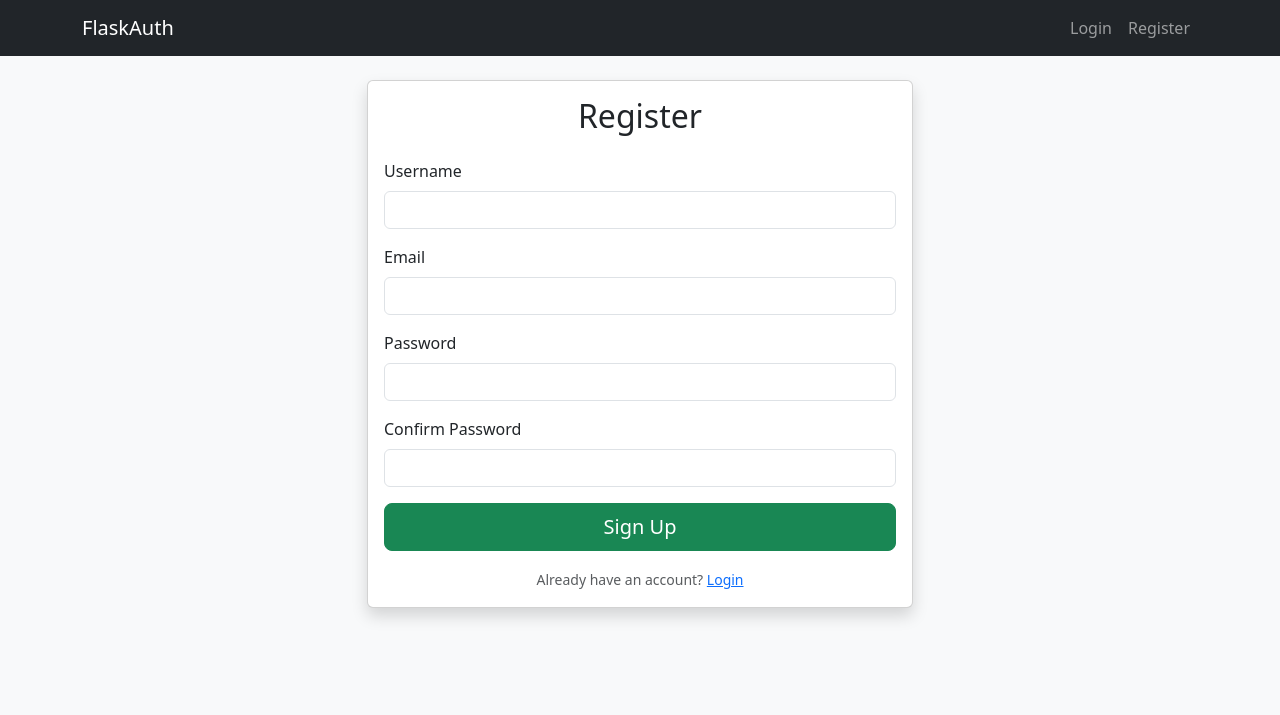
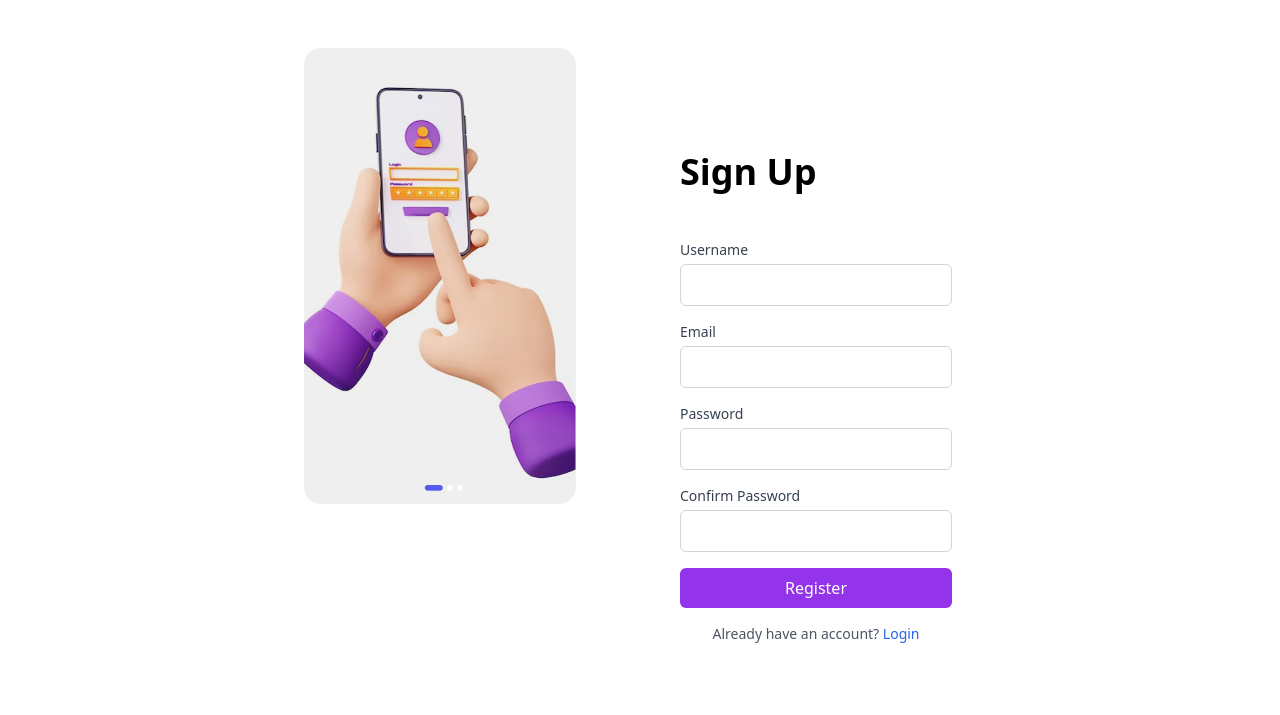
Before and after one commit to rosnMagar/HandyGrady, a Flask app: page /register in a window 1280 px wide. Shown: the top 715 px of the page. Run offline with Flask 3, Linux system fonts and the light colour scheme; some libraries are stand-ins or nearby versions.

Commit message:
Added Authentication System and Simple Dashboard

```diff
--- a/app/routes.py
+++ b/app/routes.py
@@ -1,8 +1,9 @@
-from flask import render_template, url_for, flash, redirect
-from flask_login import login_user, logout_user, login_required, current_user
 from . import bcrypt, db
 from .models import User
 from .forms import RegistrationForm, LoginForm
+
+from flask import redirect, url_for, request, flash, render_template
+from flask_login import current_user, login_user, login_required, logout_user
 
 def init_routes(app):
     @app.route("/")
@@ -24,24 +25,59 @@ def init_routes(app):
             return redirect(url_for('login'))
         return render_template('register.html', title='Register', form=form)
 
+
     @app.route("/login", methods=['GET', 'POST'])
     def login():
+        # Redirect authenticated users immediately
         if current_user.is_authenticated:
-            return redirect(url_for('home'))
+            return redirect(url_for('dashboard'))
+
         form = LoginForm()
+
         if form.validate_on_submit():
             user = User.query.filter_by(email=form.email.data).first()
+
+            # Debugging checks
+            print(f"User exists: {bool(user)}")
+            if user:
+                print(f"Password match: {bcrypt.check_password_hash(user.password, form.password.data)}")
+
             if user and bcrypt.check_password_hash(user.password, form.password.data):
-                login_user(user, remember=form.remember.data)
-                return redirect(url_for('dashboard'))
+                login_user(user)
+                next_page = request.args.get('next')
+
+                # Force URL validation for 'next' parameter
+                if not next_page or url_parse(next_page).netloc != '':
+                    next_page = url_for('dashboard')
+
+                print(f"Redirecting to: {next_page}")
+                return redirect(next_page)
             else:
                 flash('Login Unsuccessful. Please check email and password', 'danger')
+
+        # Print form errors if validation fails
+        if form.errors:
+            print(f"Form errors: {form.errors}")
+
         return render_template('login.html', title='Login', form=form)
 
-    @app.route("/dashboard")
+    @app.route('/dashboard')
+    @login_required  # Ensure this decorator is present
+    def dashboard():
+        print(f"User {current_user.email} accessed dashboard")  # Debug print
+        return render_template('dashboard.html', title='Dashboard')
+
+    @app.route('/homework')
     @login_required
-    def dashboard():
-        return render_template('dashboard.html', title='Dashboard')
+    def homework():
+        print(f"User {current_user.username} accessed homework")
+        return render_template("homework.html", title="Homework")
+
+    @app.route('/chats')
+    @login_required
+    def chat():
+        print(f"User {current_user.username} accessed chat")
+        return render_template("chat.html", title="Chat")
 
     @app.route("/logout")
     def logout():
--- a/app/templates/base.html
+++ b/app/templates/base.html
@@ -3,37 +3,40 @@
 <head>
     <meta charset="UTF-8">
     <meta name="viewport" content="width=device-width, initial-scale=1.0">
-    <title>{% block title %}Flask Auth App{% endblock %}</title>
-    <link href="https://cdn.jsdelivr.net/npm/bootstrap@5.3.0/dist/css/bootstrap.min.css" rel="stylesheet">
+    <title>{% block title %}HandyGrady{% endblock %}</title>
+    <script src="https://cdn.tailwindcss.com"></script>
 </head>
-<body class="bg-light">
-    <nav class="navbar navbar-expand-lg navbar-dark bg-dark">
-        <div class="container">
-            <a class="navbar-brand" href="{{ url_for('home') }}">FlaskAuth</a>
-            <button class="navbar-toggler" type="button" data-bs-toggle="collapse" data-bs-target="#navbarNav">
-                <span class="navbar-toggler-icon"></span>
-            </button>
-            <div class="collapse navbar-collapse" id="navbarNav">
-                <div class="navbar-nav ms-auto">
+<body class="bg-gray-50">
+    <nav class="bg-white text-gray-800 sticky top-0 z-10">
+        <div class="max-w-7xl mx-auto px-4 sm:px-6 lg:px-8">
+            <div class="flex justify-between h-16">
+                <div class="flex items-center">
+                    <a href="{{ url_for('home') }}" class="text-xl font-bold">
+                        <img src="{{ url_for('static', filename='icons/HG_icon.png')}}" alt="base"/>
+                    </a>
+                </div>
+                <div class="hidden sm:ml-6 sm:flex sm:items-center space-x-4">
                     {% if current_user.is_authenticated %}
-                        <a class="nav-link" href="{{ url_for('dashboard') }}">Dashboard</a>
-                        <a class="nav-link" href="{{ url_for('logout') }}">Logout</a>
+                        <span class="px-3 py-2 rounded-md text-sm font-medium">{{ current_user.username }}</span>
+                        <a href="{{ url_for('logout') }}" class="px-3 py-2 rounded-md text-sm font-medium">
+                            <img src="{{url_for('static', filename='icons/HG_logout.png')}}" alt="logout"/>
+                        </a>
                     {% else %}
-                        <a class="nav-link" href="{{ url_for('login') }}">Login</a>
-                        <a class="nav-link" href="{{ url_for('register') }}">Register</a>
+                        <a href="{{ url_for('login') }}" class="px-3 py-2 rounded-md text-sm font-medium hover:bg-gray-700">Login</a>
+                        <a href="{{ url_for('register') }}" class="px-3 py-2 rounded-md text-sm font-medium hover:bg-gray-700">Register</a>
                     {% endif %}
                 </div>
             </div>
         </div>
     </nav>
 
-    <div class="container mt-4">
+    <div class="max-w-7xl mx-auto px-4 sm:px-6 lg:px-8 py-8">
         {% with messages = get_flashed_messages(with_categories=true) %}
             {% if messages %}
                 {% for category, message in messages %}
-                    <div class="alert alert-{{ category }} alert-dismissible fade show" role="alert">
+                    <div class="mb-4 p-4 rounded-md {% if category == 'success' %}bg-green-100 text-green-800{% else %}bg-red-100 text-red-800{% endif %}">
                         {{ message }}
-                        <button type="button" class="btn-close" data-bs-dismiss="alert"></button>
+                        <button class="float-right" onclick="this.parentElement.remove()">×</button>
                     </div>
                 {% endfor %}
             {% endif %}
@@ -41,7 +44,5 @@
 
         {% block content %}{% endblock %}
     </div>
-
-    <script src="https://cdn.jsdelivr.net/npm/bootstrap@5.3.0/dist/js/bootstrap.bundle.min.js"></script>
 </body>
 </html>
--- /dev/null
+++ b/app/templates/partials/_styles.html
@@ -0,0 +1,15 @@
+<!-- Tailwind CSS CDN -->
+<script src="https://cdn.tailwindcss.com"></script>
+
+<!-- Custom Styles -->
+<style>
+    .auth-container {
+        @apply min-h-screen flex flex-col bg-gray-50;
+    }
+    .main-content {
+        @apply flex-1;
+    }
+    .auth-card {
+        @apply max-w-md w-full mx-auto p-6 bg-white rounded-lg shadow-md;
+    }
+</style>
--- a/app/templates/register.html
+++ b/app/templates/register.html
@@ -1,76 +1,66 @@
-{% extends "base.html" %}
+<!DOCTYPE html>
+<html lang="en">
+<head>
+    <meta charset="UTF-8">
+    <meta name="viewport" content="width=device-width, initial-scale=1.0">
+    <title>Register - Your Application</title>
+    {% include 'partials/_styles.html' %}
+</head>
 
-{% block title %}Register{% endblock %}
-
-{% block content %}
-<div class="row justify-content-center">
-    <div class="col-md-6">
-        <div class="card shadow">
-            <div class="card-body">
-                <h2 class="card-title text-center mb-4">Register</h2>
-                <form method="POST">
+<body class="auth-container w-3/5 mx-auto">
+    <div class="flex p-12">
+        <div class="flex-1 mr-20">
+            <img src="{{url_for('static', filename='images/HG_RegisterBanner.png')}}"/>
+        </div>
+        <div class="max-w-md mx-auto bg-white mt-20 rounded-lg p-6 flex-1">
+            <h2 class="text-4xl font-bold mb-12">Sign Up</h2>
+            <form method="POST" class="space-y-4">
                 {{ form.hidden_tag() }}
 
-                    <div class="mb-3">
-                        {{ form.username.label(class="form-label") }}
-                        {{ form.username(class="form-control") }}
+                <div>
+                    {{ form.username.label(class="block text-sm font-medium text-gray-700 mb-1") }}
+                    {{ form.username(class="w-full px-3 py-2 border border-gray-300 rounded-md focus:outline-none focus:ring-2 focus:ring-blue-500") }}
                     {% if form.username.errors %}
-                            <div class="invalid-feedback">
-                                {% for error in form.username.errors %}
-                                    <span>{{ error }}</span>
-                                {% endfor %}
-                            </div>
+                        <p class="text-sm text-red-600 mt-1">{{ form.username.errors[0] }}</p>
                     {% endif %}
                 </div>
 
-                    <div class="mb-3">
-                        {{ form.email.label(class="form-label") }}
-                        {{ form.email(class="form-control") }}
+                <div>
+                    {{ form.email.label(class="block text-sm font-medium text-gray-700 mb-1") }}
+                    {{ form.email(class="w-full px-3 py-2 border border-gray-300 rounded-md focus:outline-none focus:ring-2 focus:ring-blue-500") }}
                     {% if form.email.errors %}
-                            <div class="invalid-feedback">
-                                {% for error in form.email.errors %}
-                                    <span>{{ error }}</span>
-                                {% endfor %}
-                            </div>
+                        <p class="text-sm text-red-600 mt-1">{{ form.email.errors[0] }}</p>
                     {% endif %}
                 </div>
 
-                    <div class="mb-3">
-                        {{ form.password.label(class="form-label") }}
-                        {{ form.password(class="form-control") }}
+                <div>
+                    {{ form.password.label(class="block text-sm font-medium text-gray-700 mb-1") }}
+                    {{ form.password(class="w-full px-3 py-2 border border-gray-300 rounded-md focus:outline-none focus:ring-2 focus:ring-blue-500") }}
                     {% if form.password.errors %}
-                            <div class="invalid-feedback">
-                                {% for error in form.password.errors %}
-                                    <span>{{ error }}</span>
-                                {% endfor %}
-                            </div>
+                        <p class="text-sm text-red-600 mt-1">{{ form.password.errors[0] }}</p>
                     {% endif %}
                 </div>
 
-                    <div class="mb-3">
-                        {{ form.confirm_password.label(class="form-label") }}
-                        {{ form.confirm_password(class="form-control") }}
+                <div>
+                    {{ form.confirm_password.label(class="block text-sm font-medium text-gray-700 mb-1") }}
+                    {{ form.confirm_password(class="w-full px-3 py-2 border border-gray-300 rounded-md focus:outline-none focus:ring-2 focus:ring-blue-500") }}
                     {% if form.confirm_password.errors %}
-                            <div class="invalid-feedback">
-                                {% for error in form.confirm_password.errors %}
-                                    <span>{{ error }}</span>
-                                {% endfor %}
-                            </div>
+                        <p class="text-sm text-red-600 mt-1">{{ form.confirm_password.errors[0] }}</p>
                     {% endif %}
                 </div>
 
-                    <div class="d-grid">
-                        {{ form.submit(class="btn btn-success btn-lg") }}
-                    </div>
+                <button type="submit" class="w-full bg-purple-600 text-white py-2 px-4 rounded-md hover:bg-purple-700 transition-colors">
+                    Register
+                </button>
             </form>
 
-                <div class="mt-3 text-center">
-                    <small class="text-muted">
-                        Already have an account? <a href="{{ url_for('login') }}">Login</a>
-                    </small>
+            <div class="mt-4 text-center text-sm text-gray-600">
+                Already have an account?
+                <a href="{{ url_for('login') }}" class="text-blue-600 hover:text-blue-800">Login</a>
             </div>
         </div>
     </div>
     </div>
-</div>
-{% endblock %}
+
+</body>
+</html>
```
Also changed, not shown: app/models.py (+6 -1 lines), app/templates/dashboard.html (+52 -22 lines), app/templates/index.html (+15 -9 lines), app/templates/login.html (+50 -43 lines), app/templates/partials/_footer.html (added, +7 -0 lines), app/templates/partials/_header.html (added, +12 -0 lines), app/templates/partials/_sidebar.html (added, +8 -0 lines), app/static/icons/HG_icon.png (added), app/static/icons/HG_logout.png (added), app/static/images/HG_DashboardBanner.png (added), app/static/images/HG_LoginBanner.png (added), app/static/images/HG_RegisterBanner.png (added), app/templates/chat.html (added), app/templates/homework.html (added), 1 more files. Lines whose indentation alone changed are shown as unchanged.
